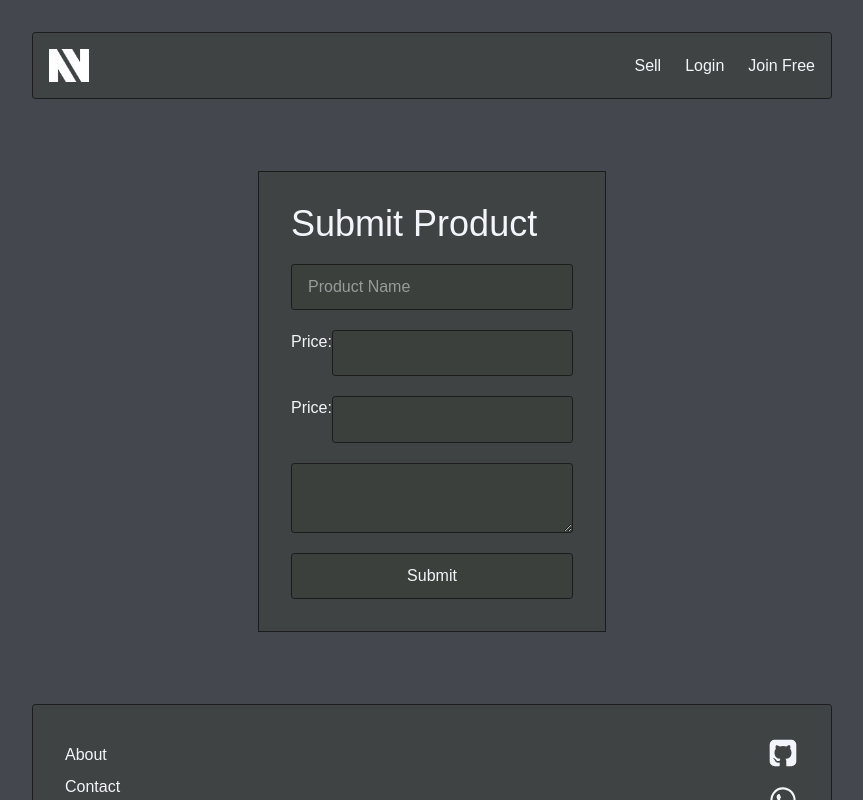
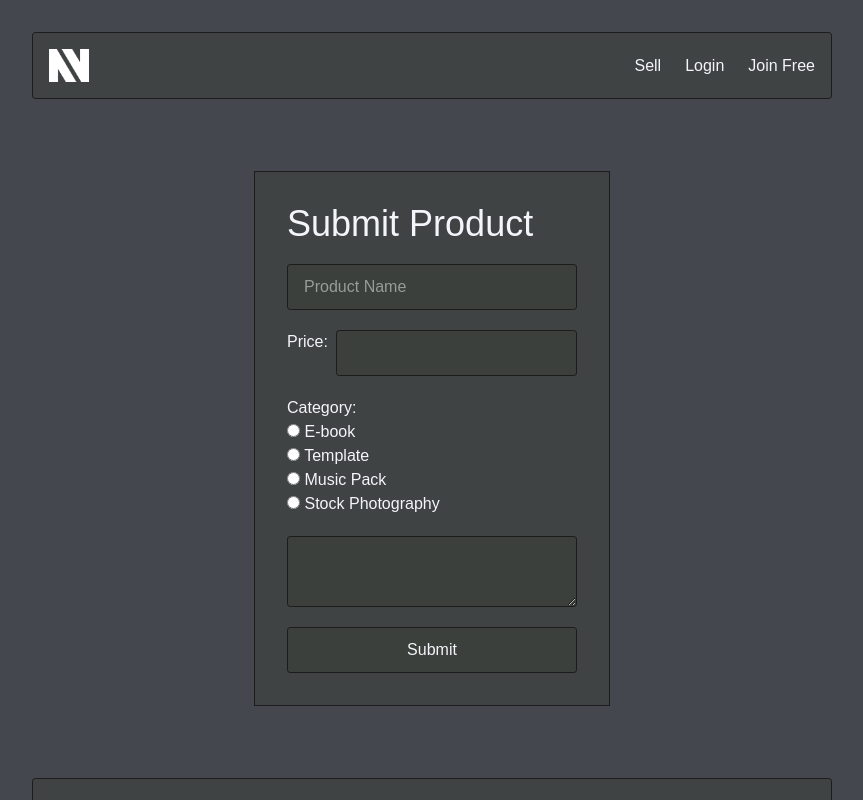
Before and after one commit to ArcidesFerrao/digital-marketplace, a Next.js app: page /product/new in a window 1280 px wide. Shown: the top 800 px of the page, without its empty margins (208-1071 px from the left). Built offline with nearby package versions, Linux system fonts and the light colour scheme; a web font is replaced by a local one.

Commit message:
new product form

```diff
--- a/src/components/ProductForm.tsx
+++ b/src/components/ProductForm.tsx
@@ -11,14 +11,26 @@ export const ProductForm = () => {
       </section>
       <section className="flex flex-col gap-5">
         <input type="text" name="name" id="name" placeholder="Product Name" />
-        <div className="flex">
+        <div className="flex gap-2">
           <label htmlFor="number">Price:</label>
           <input type="number" name="price" id="price" />
         </div>
-        <div className="flex">
-          <label htmlFor="number">Price:</label>
-          <input type="number" name="price" id="price" />
-        </div>
+        <fieldset className="flex flex-col">
+          <legend>Category:</legend>
+          <span>
+            <input type="radio" name="category" value="ebook" /> E-book
+          </span>
+          <span>
+            <input type="radio" name="category" value="template" /> Template
+          </span>
+          <span>
+            <input type="radio" name="category" value="pack" /> Music Pack
+          </span>
+          <span>
+            <input type="radio" name="category" value="stock" /> Stock
+            Photography
+          </span>
+        </fieldset>
 
         <textarea name="detail" id="detail" />
       </section>
```
